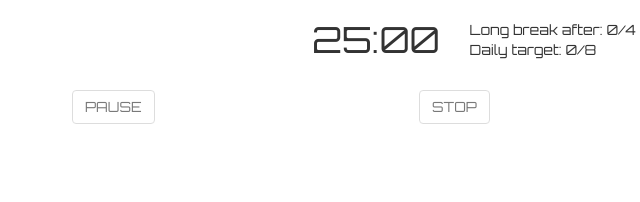
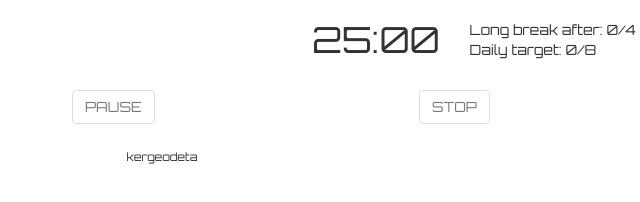
Before and after one commit to kergeodeta/pJomodoroS, a plain HTML site: page index.html in a window 1280 px wide. Shown: the full height of the page, 478-1118 px from the left. Drawn offline with nearby package versions, Linux system fonts and the light colour scheme.

Commit message:
add <footer>

```diff
--- a/css/pjomodoros.css
+++ b/css/pjomodoros.css
@@ -18,6 +18,10 @@ header div, header h1 {
     margin-top: 0;
 }
 
+footer {
+    font-size: 0.8em;
+}
+
 .modal-content {
     padding: 10px;
 }
--- a/index.html
+++ b/index.html
@@ -49,6 +49,7 @@
             </div>
         </div>
     </header>
+    <main>
         <form role="form">
             <div class="form-group">
                 <div id="entries-modal" class="modal fade" role="dialog">
@@ -107,6 +108,12 @@
                 </div>
             </div>
         </form>
+    </main>
+    <footer class="row">
+        <div class="col-sm-12 text-center">
+            kergeodeta
+        </div>
+    </footer>
 </div>
 
 </body>
```
Lines whose indentation alone changed are shown as unchanged.
